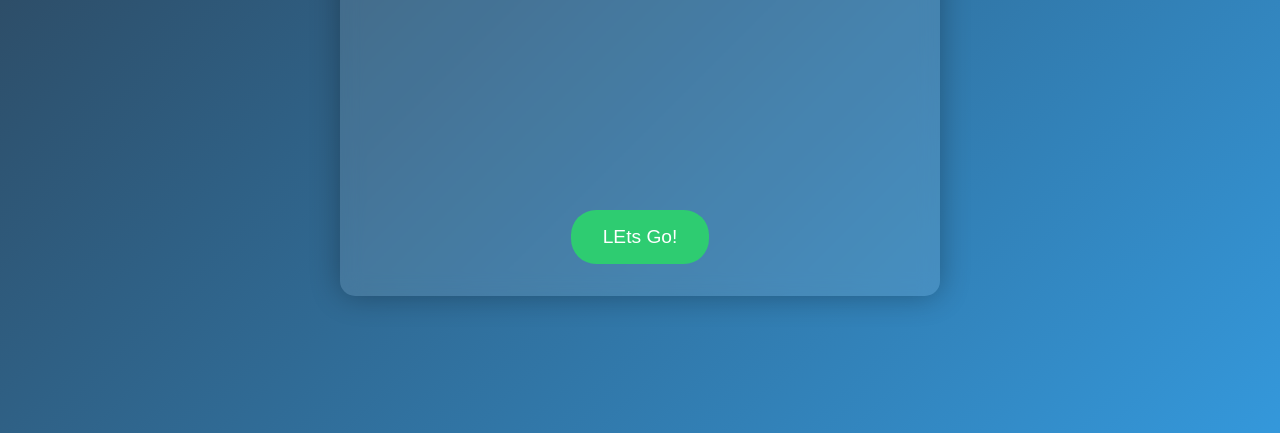
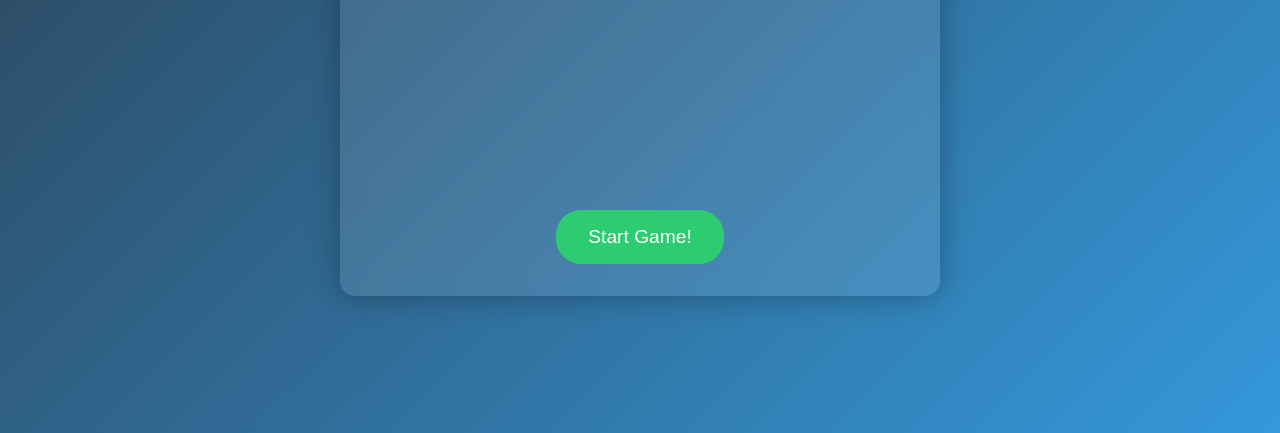
Before and after one commit to Haslingingsliser/Game, a plain HTML site: page index.html in a window 1280 px wide. Shown: the part 367-800 px from the top of the page. Drawn offline with Linux system fonts and the light colour scheme.

Commit message:
Update index.html

```diff
--- a/index.html
+++ b/index.html
@@ -3,7 +3,7 @@
 <head>
     <meta charset="UTF-8">
     <meta name="viewport" content="width=device-width, initial-scale=1.0">
-    <title>CAN YOU BE A SPONGIUS</title>
+    <title>CAN YU BE A SPONGIUS</title>
     <link rel="stylesheet" href="./style.css">
 </head>
 <body>
@@ -17,7 +17,7 @@
             <img src="" alt="target" class="click-target" id="target">
         </div>
 
-        <button class="start-btn" id="startBtn">LEts Go!</button>
+        <button class="start-btn" id="startBtn">Start Game!</button>
         <div class="game-over" id="gameOver"></div>
     </div>
 
```
